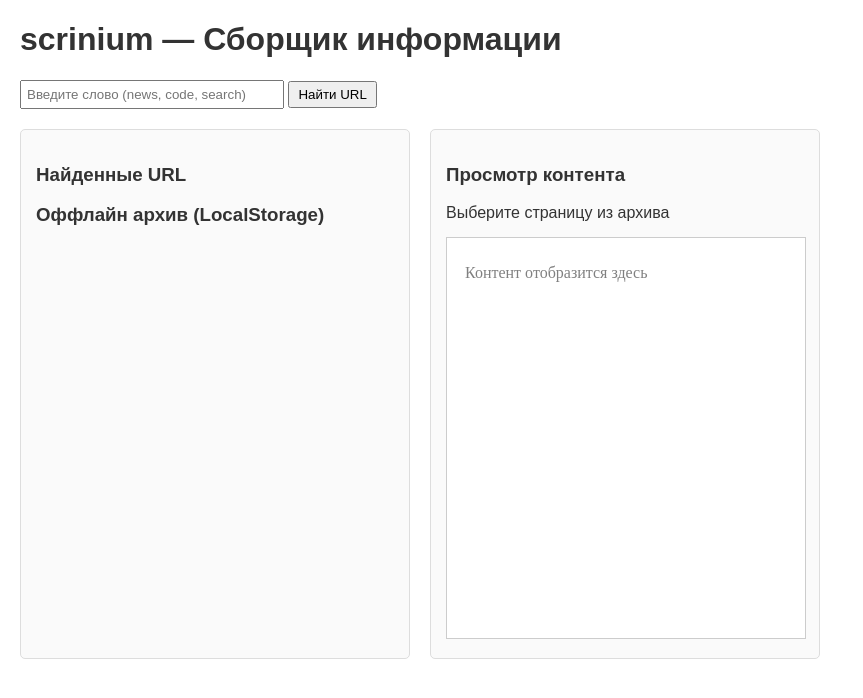
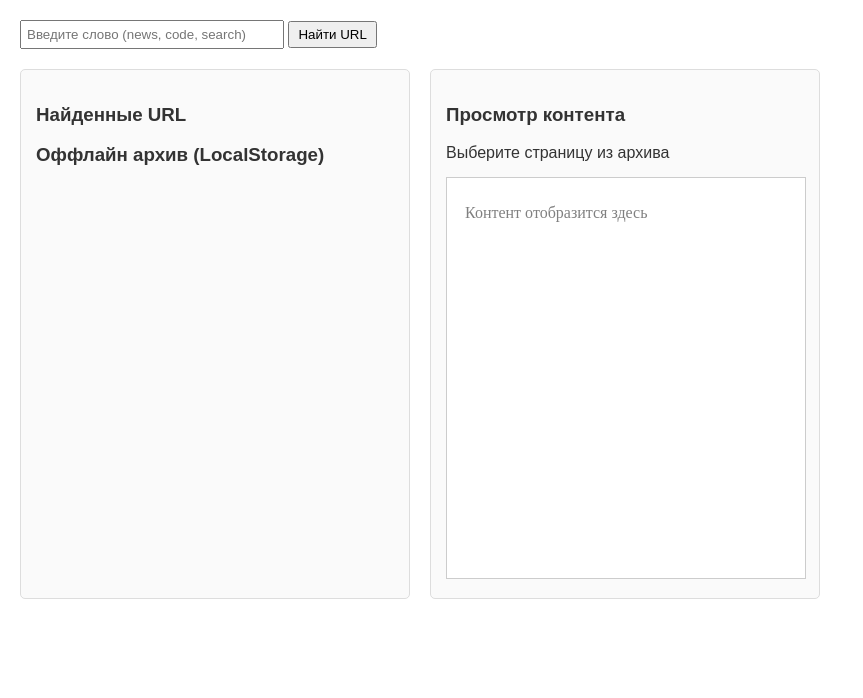
Before and after one commit to 1Xsaiser/Practice, a website: page Practice-it_hub/public/index.html in a window 1280 px wide. Shown: the whole page, without its empty margins (0-863 px from the left). Drawn offline with Linux system fonts and the light colour scheme.

Commit message:
index.html

```diff
--- a/Practice-it_hub/public/index.html
+++ b/Practice-it_hub/public/index.html
@@ -6,7 +6,6 @@
     <link rel="stylesheet" href="style.css">
 </head>
 <body>
-    <h1> scrinium — Сборщик информации</h1>
 
     <div id="error-msg" class="error"></div>
 
```
